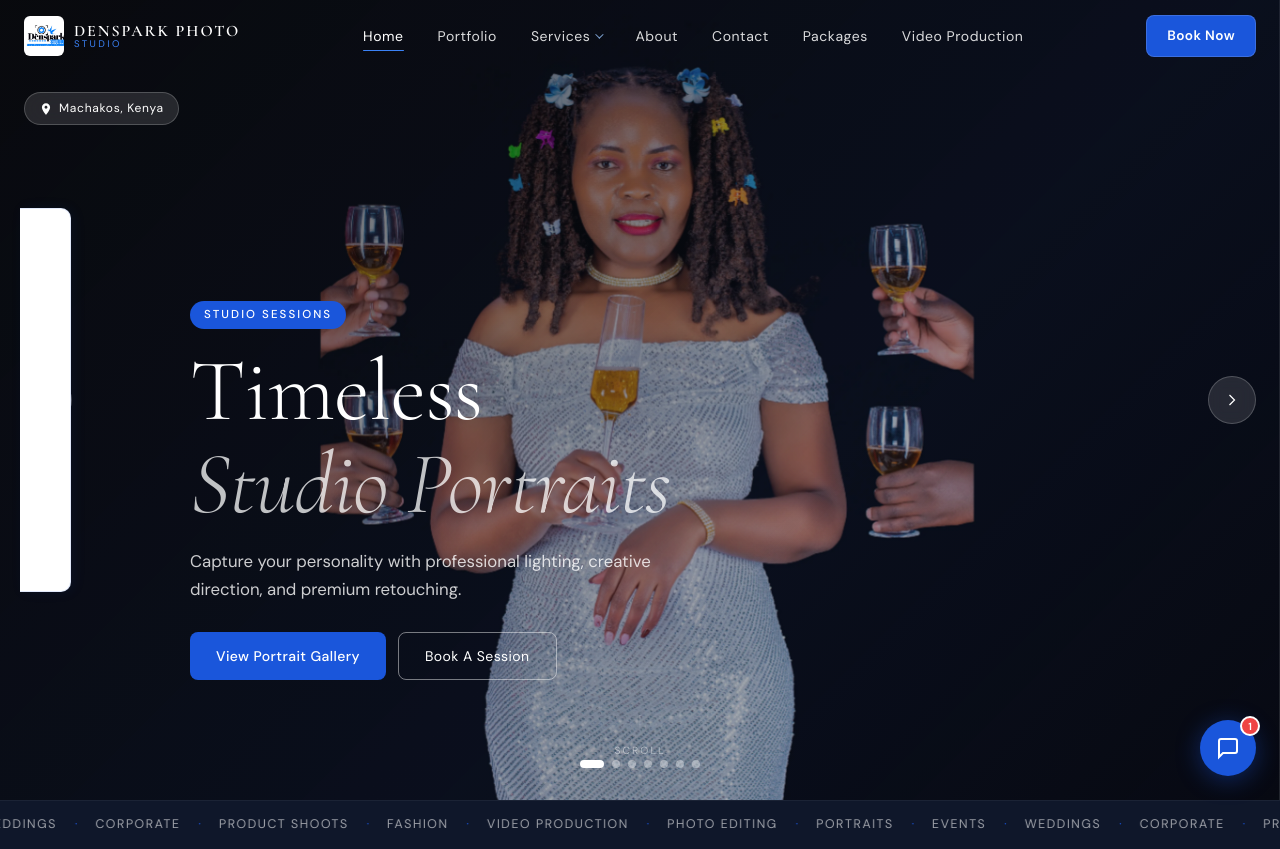
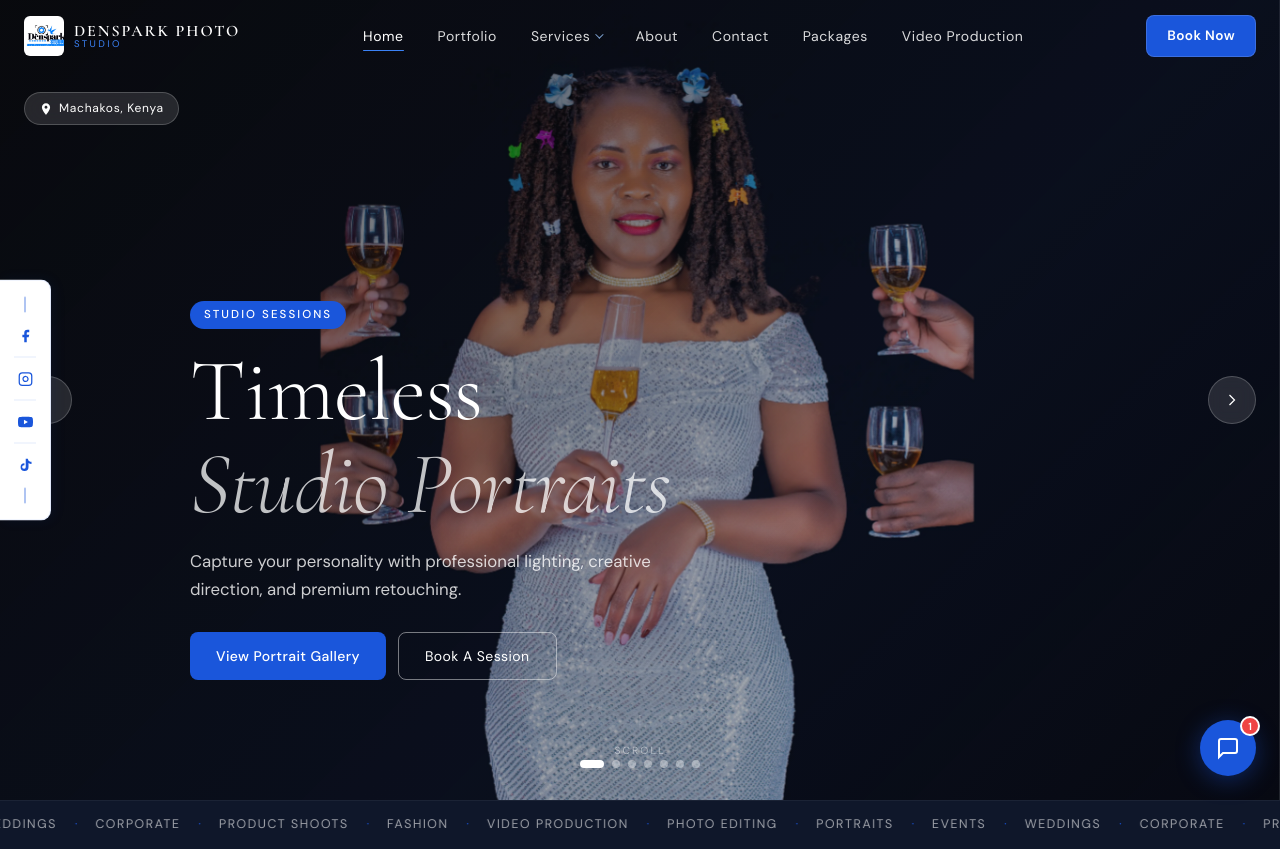
Before and after one commit to brian-the-hacker/Denspark_Studio, a Flask app: page / in a window 1280 px wide. Shown: the top 849 px of the page. Run offline with Flask 3, Linux system fonts and the light colour scheme; data that the repository does not hold is empty.

Commit message:
index.html

```diff
--- a/templates/public/index.html
+++ b/templates/public/index.html
@@ -149,56 +149,6 @@ a    { text-decoration: none; color: inherit; }
 ul   { list-style: none; }
 button { cursor: pointer; border: none; background: none; font-family: inherit; }
 
-/* ── Floating social sidebar ───────────────────────────── */
-/*
-  FIX #2 — .floating-social was in the HTML but CSS was missing entirely.
-  Added full definition here.
-*/
-.floating-social {
-  position: fixed;
-  left: 20px;
-  top: 50%;
-  transform: translateY(-50%);
-  z-index: 800;
-  display: flex;
-  flex-direction: column;
-  align-items: center;
-  gap: 10px;
-}
-.fs-line {
-  display: block;
-  width: 1px;
-  height: 48px;
-  background: rgba(255,255,255,.25);
-}
-.fs-divider {
-  display: block;
-  width: 1px;
-  height: 6px;
-  background: transparent;
-}
-.floating-social a {
-  width: 34px;
-  height: 34px;
-  border-radius: 8px;
-  background: rgba(255,255,255,.1);
-  backdrop-filter: blur(8px);
-  -webkit-backdrop-filter: blur(8px);
-  border: 1px solid rgba(255,255,255,.18);
-  display: flex;
-  align-items: center;
-  justify-content: center;
-  color: rgba(255,255,255,.75);
-  transition: background var(--t), color var(--t), transform var(--t);
-}
-.floating-social a svg { width: 15px; height: 15px; }
-.floating-social a:hover {
-  background: var(--blue);
-  border-color: var(--blue);
-  color: #fff;
-  transform: scale(1.12);
-}
-@media (max-width: 768px) { .floating-social { display: none; } }
 
 /* ── Navbar ────────────────────────────────────────────── */
 .navbar {
```
